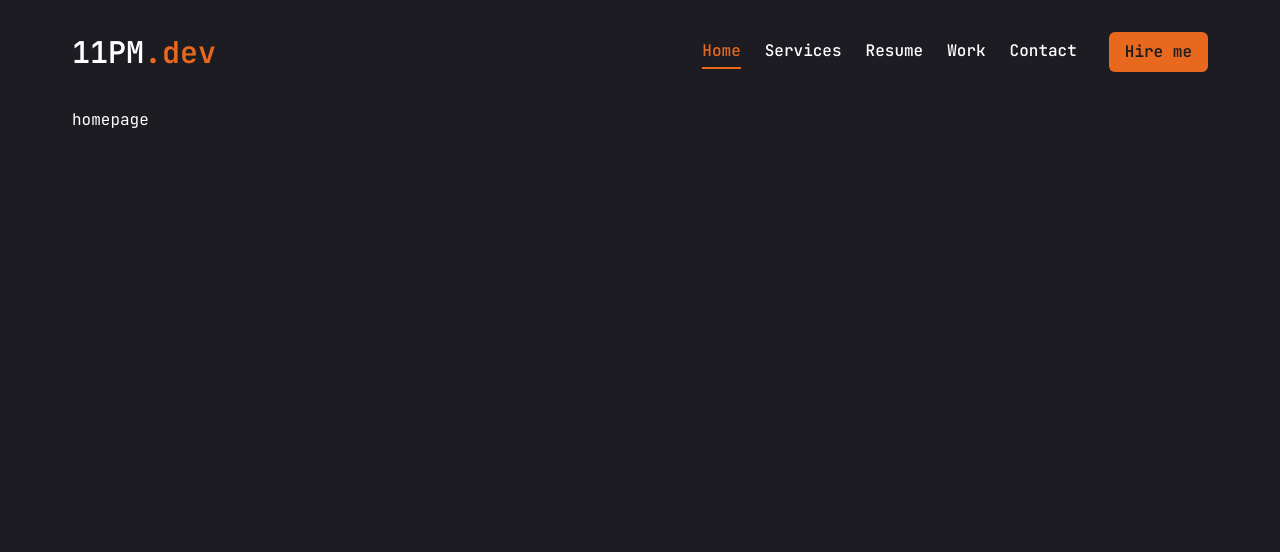
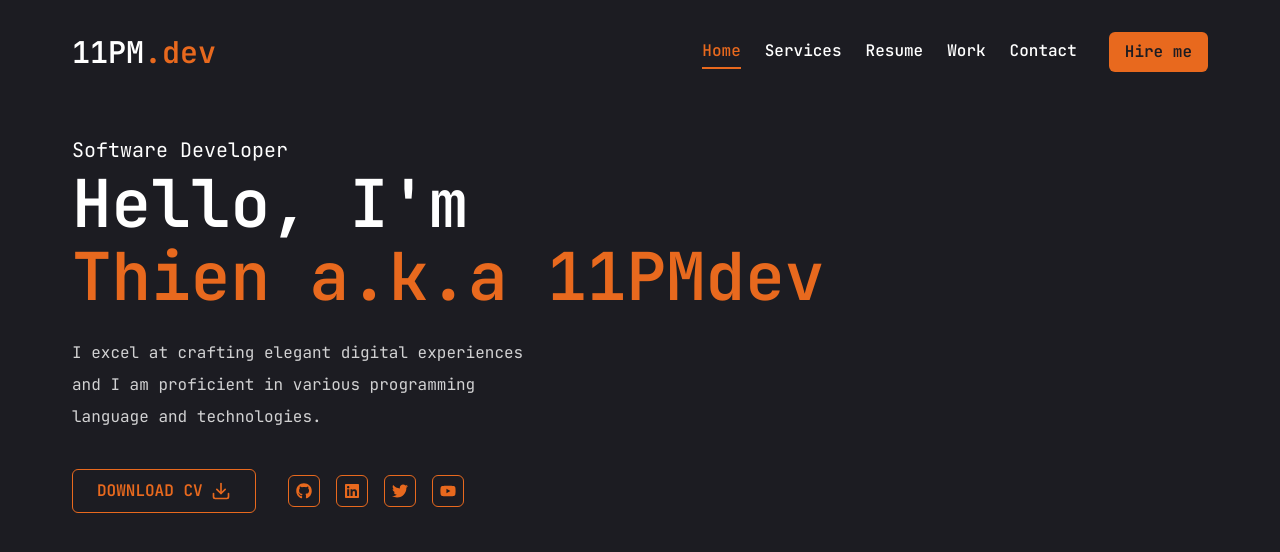
Before and after one commit to laskerdev/portfolio, a Next.js app: page / in a window 1280 px wide. Shown: the top 552 px of the page. Built offline with nearby package versions, Linux system fonts and the light colour scheme.

Commit message:
Update home page (style and add socual component

```diff
--- a/app/globals.css
+++ b/app/globals.css
@@ -6,4 +6,13 @@
   body {
     @apply font-primary bg-primary text-white leading-loose;
   }
+  .h1 {
+    @apply text-[44px] xl:text-[66px] leading-[1.1] font-semibold;
+  }
+  .h2 {
+    @apply text-[32px] xl:text-[44px] leading-[1.1] font-semibold;
+  }
+  .h3 {
+    @apply text-[20px] xl:text-[24px] leading-[1.1] font-semibold;
+  }
 }
--- a/app/page.tsx
+++ b/app/page.tsx
@@ -1,9 +1,34 @@
-import Image from "next/image";
+import Socials from "@/components/Socials";
+import { Button } from "@/components/ui/button";
+import { FiDownload } from "react-icons/fi";
 
-export default function Home() {
+const HomePage = () => {
   return (
-    <>
-      homepage
-    </>
-  );
+    <div className="flex flex-col lg:flex-row items-center justify-between lg:pt-8 lg:pb-24">
+      <div className="text-center lg:text-left order-2 lg:order-none">
+        <span className="text-xl">Software Developer</span>
+        <h1 className="h1 mb-6">
+          Hello, I&apos;m<br /><span className="text-accent cursor-pointer hover:border-b-2 hover:border-accent">Thien a.k.a 11PMdev</span>
+        </h1>
+        <p className="max-w-[480px] mb-9 text-white/80">
+          I excel at crafting elegant digital experiences and I am
+          proficient in various programming language and technologies.
+        </p>
+        <div className="flex flex-col lg:flex-row items-center gap-8">
+          <Button variant={`outline`} size={`lg`} className="flex items-center gap-2 uppercase">
+            <span>Download CV</span>
+            <FiDownload className="text-xl" />
+          </Button>
+          <div className="mb-8 lg:mb-0">
+            <Socials />
+          </div>
+        </div>
+      </div>
+      <div className="order-1 lg:order-none mb-8 lg:mb-0">
+
+      </div>
+    </div>
+  )
 }
+
+export default HomePage
--- /dev/null
+++ b/components/Socials.tsx
@@ -0,0 +1,48 @@
+import { socialLinks } from "@/constants/Navigations";
+import Link from "next/link";
+import { FaGithub, FaLinkedin, FaTwitter, FaYoutube, FaFacebook } from "react-icons/fa";
+
+interface SocialProps {
+  containerStyles?: any,
+  iconStyles?: any
+}
+
+const Socials = (props: SocialProps) => {
+  const { containerStyles, iconStyles } = props;
+
+  return (
+    <div className={`flex gap-4 ${containerStyles}`}>
+      {socialLinks.map((social, index) => {
+        let socialIcon = <FaGithub />;
+        switch (social.name) {
+          case "linkedin":
+            socialIcon = <FaLinkedin />;
+            break;
+          case "twitter":
+            socialIcon = <FaTwitter />;
+            break;
+          case "youtube":
+            socialIcon = <FaYoutube />;
+            break;
+          case "facebook":
+            socialIcon = <FaFacebook />;
+            break;
+          default:
+            socialIcon = <FaGithub />;
+        }
+
+        return (
+          <>
+            {social.isUse && (
+              <Link key={social.name} href={social.path} className={`flex justify-center items-center w-8 h-8 text-accent text-base hover:text-primary border border-accent rounded-md hover:bg-accent-hover hover:transition-all duration-500 ${iconStyles}`} target="_blank">
+                {socialIcon}
+              </Link>
+            )}
+          </>
+        )
+      })}
+    </div>
+  )
+}
+
+export default Socials
--- a/constants/Navigations.ts
+++ b/constants/Navigations.ts
@@ -4,4 +4,12 @@ export const menuLinks = [
   { name: "resume", path: "/resume" },
   { name: "work", path: "/work" },
   { name: "contact", path: "/contact" }
-]
+];
+
+export const socialLinks = [
+  { name: "github", path: "githib.com/11PMdev", isUse: true },
+  { name: "linkedin", path: "linkedin.com/11PMdev", isUse: true },
+  { name: "twitter", path: "twitter.com/11PMdev", isUse: true },
+  { name: "youtube", path: "youtube.com/@11PMdev", isUse: true },
+  { name: "facebook", path: "facebook.com/11PMdev", isUse: false }
+];
```
